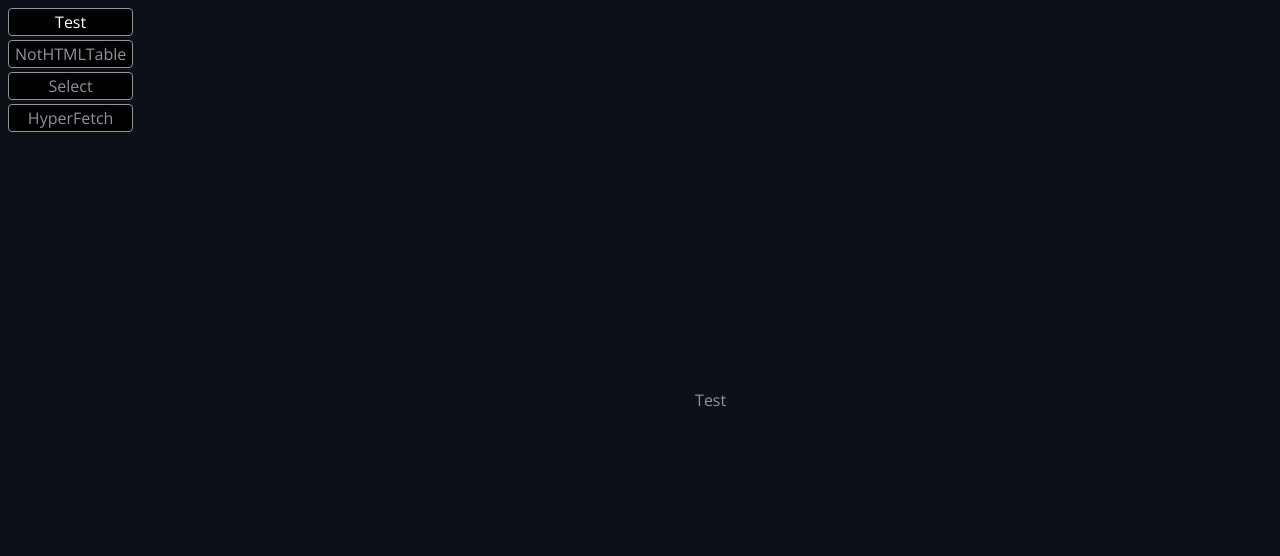
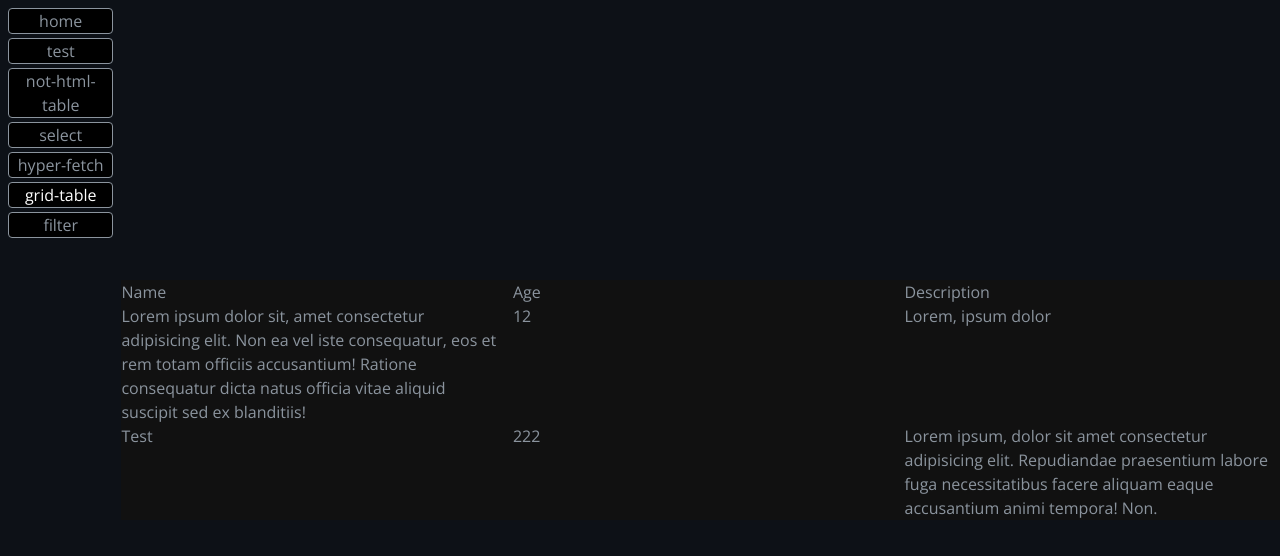
Before and after one commit to zhrk/react-sandbox, a React app: page /grid-table in a window 1280 px wide. Shown: the top 556 px of the page. Built offline with nearby package versions, Linux system fonts and the light colour scheme; what @hyper-fetch/core would draw is missing.

Commit message:
router & grid table & filter

```diff
--- a/package.json
+++ b/package.json
@@ -16,7 +16,9 @@
     "@hyper-fetch/core": "5.7.2",
     "@hyper-fetch/react": "5.7.2",
     "react": "18.2.0",
-    "react-dom": "18.2.0"
+    "react-dom": "18.2.0",
+    "react-hook-form": "7.48.2",
+    "react-router-dom": "6.20.0"
   },
   "devDependencies": {
     "@svgr/webpack": "8.0.1",
--- a/src/components/App/App.tsx
+++ b/src/components/App/App.tsx
@@ -1,42 +1,75 @@
-import { useState } from 'react';
+import { createBrowserRouter, NavLink, Outlet, RouterProvider } from 'react-router-dom';
+import Filter from '../Filter';
+import GridTable from '../GridTable';
 import HyperFetch from '../HyperFetch';
 import NotHTMLTable from '../NotHTMLTable';
 import Select from '../Select';
 import Test from '../Test';
 import styles from './styles.module.scss';
 
-const views = ['Test', 'NotHTMLTable', 'Select', 'HyperFetch'] as const;
+const routes = [
+  {
+    path: '/',
+    element: 'Hello',
+  },
+  {
+    path: '/test',
+    element: <Test />,
+  },
+  {
+    path: '/not-html-table',
+    element: <NotHTMLTable />,
+  },
+  {
+    path: '/select',
+    element: (
+      <>
+        <Select onChange={(value) => console.log(value)} />
+        <Select multi onChange={(value) => console.log(value)} />
+      </>
+    ),
+  },
+  {
+    path: '/hyper-fetch',
+    element: <HyperFetch />,
+  },
+  {
+    path: '/grid-table',
+    element: <GridTable />,
+  },
+  {
+    path: '/filter',
+    element: <Filter />,
+  },
+];
 
-const App = () => {
-  const [view, setView] = useState<(typeof views)[number]>('Test');
+const Layout = () => (
+  <div className={styles.container}>
+    <div className={styles.nav}>
+      {routes.map((item) => (
+        <NavLink
+          key={item.path}
+          to={item.path}
+          /* {...(item.path === item.path && { className: styles.active })} */
+          className={({ isActive }) => (isActive ? styles.active : '')}
+        >
+          {item.path === '/' ? 'home' : item.path.replace('/', '')}
+        </NavLink>
+      ))}
+    </div>
+    <div className={styles.wrapper}>
+      <Outlet />
+    </div>
+  </div>
+);
 
-  return (
-    <div className={styles.container}>
-      <div className={styles.nav}>
-        {views.map((item) => (
-          <button
-            key={item}
-            type="button"
-            onClick={() => setView(item)}
-            {...(view === item && { className: styles.active })}
-          >
-            {item}
-          </button>
-        ))}
-      </div>
-      <div className={styles.wrapper}>
-        {view === 'Test' && <Test />}
-        {view === 'NotHTMLTable' && <NotHTMLTable />}
-        {view === 'Select' && (
-          <>
-            <Select onChange={(value) => console.log(value)} />
-            <Select multi onChange={(value) => console.log(value)} />
-          </>
-        )}
-        {view === 'HyperFetch' && <HyperFetch />}
-      </div>
-    </div>
-  );
-};
+const router = createBrowserRouter([
+  {
+    element: <Layout />,
+    children: routes,
+  },
+]);
+
+const App = () => <RouterProvider router={router} />;
 
 export default App;
--- a/src/components/App/styles.module.scss
+++ b/src/components/App/styles.module.scss
@@ -9,14 +9,16 @@
   flex-direction: column;
   row-gap: 4px;
 
-  & > button {
+  & > a {
     border: 1px solid var(--text);
     border-radius: 4px;
-    background: var(--black);
+    background-color: var(--black);
     color: var(--text);
+    text-decoration: none;
+    text-align: center;
   }
 
-  & > button.active {
+  & > a.active {
     color: var(--white);
   }
 }
--- /dev/null
+++ b/src/components/Filter/Filter.tsx
@@ -0,0 +1,45 @@
+import { useEffect } from 'react';
+import { useForm } from 'react-hook-form';
+import { useSearchParams } from 'react-router-dom';
+import usePrevious from '../../hooks/usePrevious';
+import styles from './styles.module.scss';
+
+const Filter = () => {
+  const [, setSearchParmas] = useSearchParams();
+
+  const form = useForm<{
+    text: string;
+    boolean: boolean;
+  }>();
+
+  const { register, watch } = form;
+
+  const values = watch();
+
+  const prevValues = usePrevious(JSON.stringify(values));
+
+  useEffect(() => {
+    if (JSON.stringify(values) !== prevValues) {
+      setSearchParmas({});
+    }
+  }, [values, prevValues, setSearchParmas]);
+
+  // конвертировать values циклом
+  // обработать falsy значения
+  // селект значения
+
+  return (
+    <div className={styles.container}>
+      <label className={styles.input}>
+        <span>Text</span>
+        <input type="text" {...register('text')} />
+      </label>
+      <label className={styles.checkbox}>
+        <input type="checkbox" {...register('boolean')} />
+        Boolean
+      </label>
+    </div>
+  );
+};
+
+export default Filter;
--- /dev/null
+++ b/src/components/Filter/index.ts
@@ -0,0 +1 @@
+export { default } from './Filter';
--- /dev/null
+++ b/src/components/Filter/styles.module.scss
@@ -0,0 +1,20 @@
+.container {
+  display: flex;
+  flex-direction: column;
+  align-items: flex-start;
+  row-gap: 8px;
+}
+
+.input {
+  display: flex;
+  flex-direction: column;
+  row-gap: 4px;
+}
+
+.checkbox {
+  display: flex;
+  align-items: center;
+  column-gap: 4px;
+  user-select: none;
+  cursor: pointer;
+}
--- /dev/null
+++ b/src/components/GridTable/GridTable.tsx
@@ -0,0 +1,32 @@
+import styles from './styles.module.scss';
+
+const GridTable = () => (
+  <div className={styles.container}>
+    <div className={styles.table}>
+      <div className={styles.tableRow}>
+        <div>Name</div>
+        <div>Age</div>
+        <div>Description</div>
+      </div>
+      <div className={styles.tableRow}>
+        <div>
+          Lorem ipsum dolor sit, amet consectetur adipisicing elit. Non ea vel iste consequatur, eos
+          et rem totam officiis accusantium! Ratione consequatur dicta natus officia vitae aliquid
+          suscipit sed ex blanditiis!
+        </div>
+        <div>12</div>
+        <div>Lorem, ipsum dolor</div>
+      </div>
+      <div className={styles.tableRow}>
+        <div>Test</div>
+        <div>222</div>
+        <div>
+          Lorem ipsum, dolor sit amet consectetur adipisicing elit. Repudiandae praesentium labore
+          fuga necessitatibus facere aliquam eaque accusantium animi tempora! Non.
+        </div>
+      </div>
+    </div>
+  </div>
+);
+
+export default GridTable;
--- /dev/null
+++ b/src/components/GridTable/index.ts
@@ -0,0 +1 @@
+export { default } from './GridTable';
--- /dev/null
+++ b/src/components/GridTable/styles.module.scss
@@ -0,0 +1,19 @@
+.container {
+  max-width: 1200px;
+  width: 100%;
+}
+
+.table {
+  width: 100%;
+  display: flex;
+  flex-direction: column;
+}
+
+.tableRow {
+  display: grid;
+  grid-auto-flow: column;
+  grid-auto-columns: 1fr;
+  column-gap: 16px;
+  background-color: #111;
+  overflow: hidden;
+}
--- /dev/null
+++ b/src/hooks/usePrevious.ts
@@ -0,0 +1,13 @@
+import { useRef, useEffect } from 'react';
+
+const usePrevious = <T>(value: T) => {
+  const ref = useRef<T>(value);
+
+  useEffect(() => {
+    ref.current = value;
+  });
+
+  return ref.current;
+};
+
+export default usePrevious;
--- a/src/styles/global.scss
+++ b/src/styles/global.scss
@@ -61,3 +61,14 @@ table {
   background-color: var(--blue);
   color: var(--white);
 }
+
+input {
+  outline: none;
+  border: 1px solid var(--text);
+  border-radius: 4px;
+  background-color: var(--black);
+
+  &:focus {
+    border-color: var(--white);
+  }
+}
```
Also changed, not shown: 1 other file (tests, documents, lock files or other folders).
